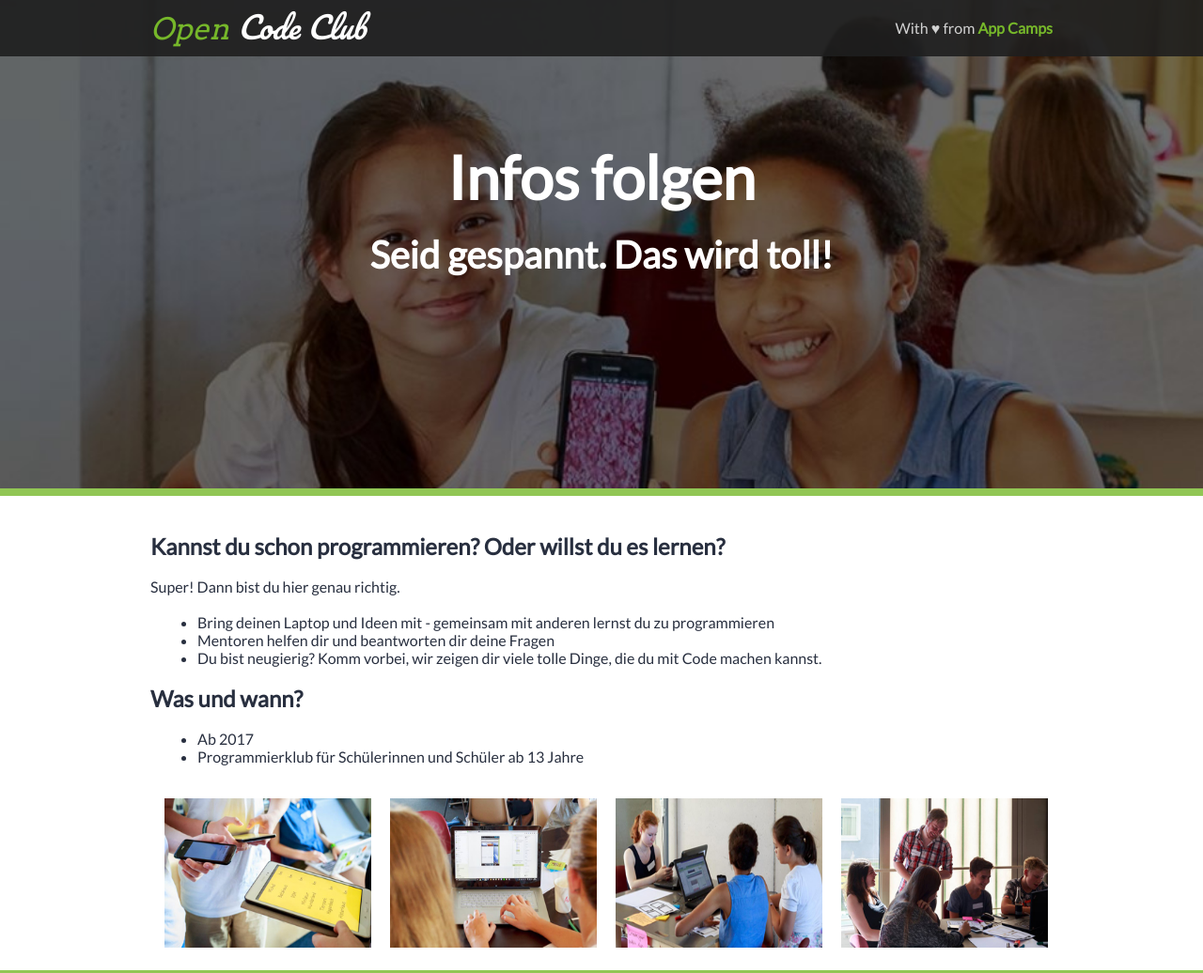
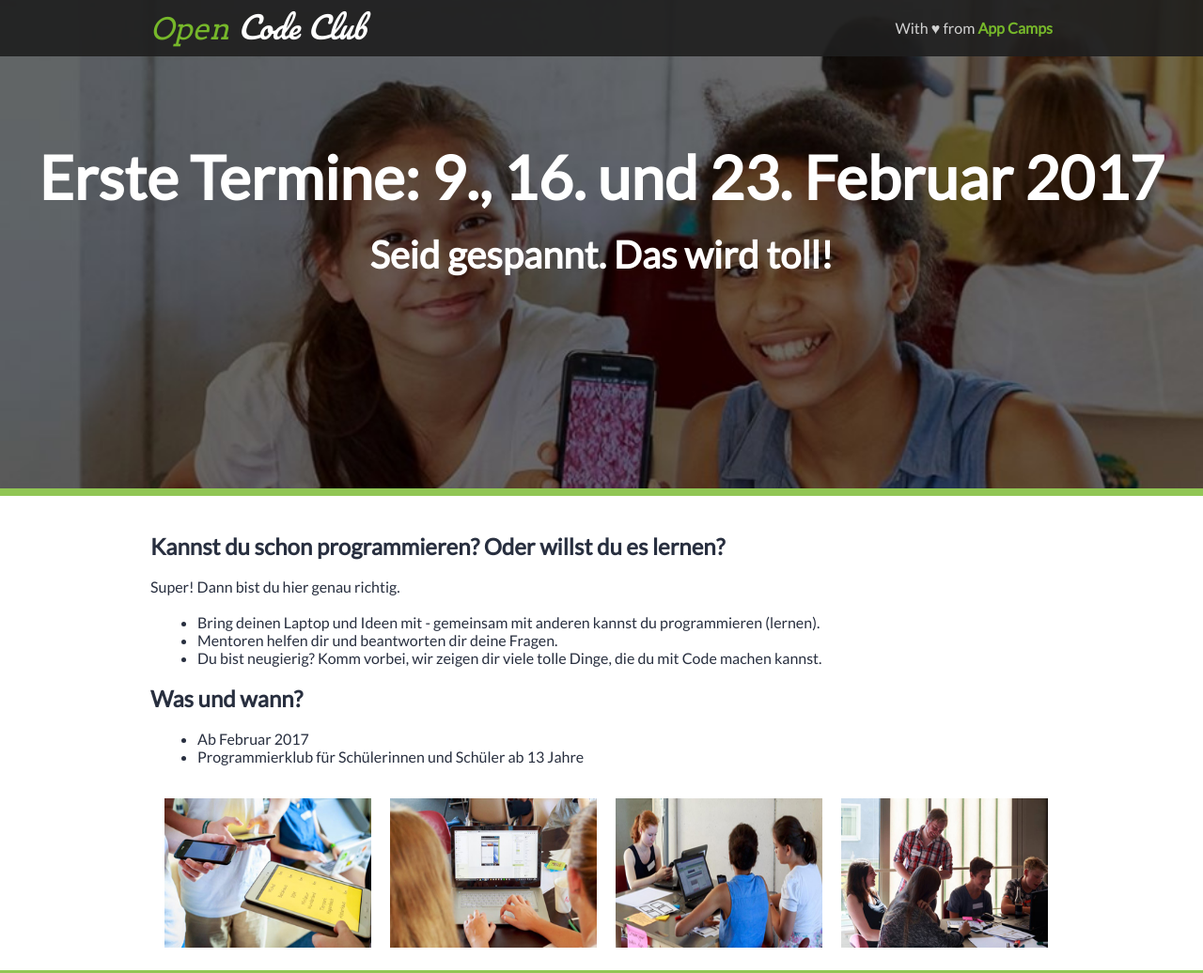
Before and after one commit to Portabella/opencodeclub, a plain HTML site: page index.html in a window 1280 px wide. Shown: the top 1036 px of the page at 94% size. Drawn offline with Linux system fonts and the light colour scheme.

Commit message:
Update index.html

```diff
--- a/index.html
+++ b/index.html
@@ -39,7 +39,7 @@
         <!-- BANNER -->
         <div id="banner">
 
-            <h1> Infos folgen</h1>
+            <h1> Erste Termine: 9., 16. und 23. Februar 2017</h1>
             <h2> Seid gespannt. Das wird toll!  </h2>
 
 
@@ -60,8 +60,8 @@
             <br />
             <p>
                 <ul>
-                    <li>Bring deinen Laptop und Ideen mit - gemeinsam mit anderen lernst du zu programmieren</li>
-                    <li>Mentoren helfen dir und beantworten dir deine Fragen</li>
+                    <li>Bring deinen Laptop und Ideen mit - gemeinsam mit anderen kannst du programmieren (lernen).</li>
+                    <li>Mentoren helfen dir und beantworten dir deine Fragen.</li>
                     <li>Du bist neugierig? Komm vorbei, wir zeigen dir viele tolle Dinge, die du mit Code machen kannst.</li>
                 </ul>
 
@@ -71,7 +71,7 @@
             <br />
             <p>
                 <ul>
-                    <li>Ab 2017</li>
+                    <li>Ab Februar 2017</li>
                     <li>Programmierklub für Schülerinnen und Schüler ab 13 Jahre</li>
                 </ul>
 
```
